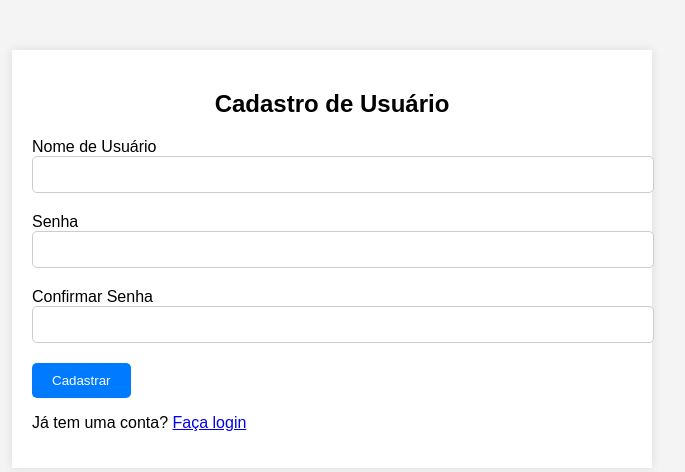
After one commit to alewnardu/papadobradofc, a Flask app: page /register in a window 1280 px wide. The commit adds this page. Shown: the top 472 px of the page, without its empty margins (308-993 px from the left). Run offline with Flask 3, Linux system fonts and the light colour scheme.

Commit message:
Alterações para a autenticação de usuário

```diff
--- a/app.py
+++ b/app.py
@@ -1,10 +1,66 @@
-from flask import Flask, render_template
+from flask import Flask, render_template, redirect, url_for, flash
+from flask_sqlalchemy import SQLAlchemy
+from flask_bcrypt import Bcrypt
+from flask_wtf import FlaskForm
+from wtforms import StringField, PasswordField, IntegerField, PasswordField, BooleanField
+from wtforms.validators import DataRequired, Length, EqualTo, Optional
 
+# Inicialização do Flask, SQLAlchemy e Bcrypt
 app = Flask(__name__, static_folder="static", template_folder="templates")
+app.config['SECRET_KEY'] = 'secretkey'  # Chave secreta para formulários
+app.config['SQLALCHEMY_DATABASE_URI'] = 'sqlite:///site.db'  # Banco de dados SQLite
+app.config['SQLALCHEMY_TRACK_MODIFICATIONS'] = False
 
+db = SQLAlchemy(app)
+bcrypt = Bcrypt(app)
+
+# Modelo de Usuário
+class User(db.Model):
+    id = db.Column(db.Integer, primary_key=True)
+    username = db.Column(db.String(25), unique=True, nullable=False)
+    numero_camisa = db.Column(db.SmallInteger, nullable=False)  # Número de camisa deve ser um inteiro pequeno
+    nome_completo = db.Column(db.String(120), nullable=False)
+    is_policial_penal = db.Column(db.Boolean, nullable=False, default=False)
+    is_associado = db.Column(db.Boolean, nullable=False, default=False)
+    is_mensalista = db.Column(db.Boolean, nullable=False, default=False)
+    password = db.Column(db.String(60), nullable=False)
+
+# Formulário de Cadastro
+class RegistrationForm(FlaskForm):
+    username = StringField('Nome na Pelada', validators=[DataRequired(), Length(min=3, max=25)])
+    numero_camisa = IntegerField('Número da Camisa', validators=[DataRequired()])
+    nome_completo = StringField('Nome Completo', validators=[DataRequired(), Length(min=3, max=120)])
+    is_policial_penal = BooleanField('Policial Penal?', validators=[Optional()])
+    is_associado = BooleanField('Associado SINDPPEN?', validators=[Optional()])
+    is_mensalista = BooleanField('Mensalista na Pelada?', validators=[Optional()])
+    password = PasswordField('Senha', validators=[DataRequired()])
+    confirm_password = PasswordField('Confirmação de Senha', validators=[DataRequired(), EqualTo('password', message='As senhas não coincidem')])
+
+# Rota para a Página de Cadastro
+@app.route("/register", methods=['GET', 'POST'])
+def register():
+    form = RegistrationForm()
+    if form.validate_on_submit():
+        hashed_password = bcrypt.generate_password_hash(form.password.data).decode('utf-8')
+        user = User(
+            username=form.username.data,
+            numero_camisa=int(form.numero_camisa.data),
+            nome_completo=form.nome_completo.data,
+            is_policial_penal=form.is_policial_penal.data or False,
+            is_associado=form.is_associado.data or False,
+            is_mensalista=form.is_mensalista.data or False,
+            password=hashed_password
+        )
+        db.session.add(user)
+        db.session.commit()
+        flash('Sua conta foi criada com sucesso!', 'success')
+        return redirect(url_for('login'))  # Direciona para a página de login após o cadastro
+    return render_template('register.html', title='Cadastro', form=form)
+
+# Página Inicial (Login ou home)
 @app.route("/")
-def home():
-    return render_template("index.html")
+def index():
+    return render_template('index.html')
 
 if __name__ == "__main__":
     app.run(debug=True)
--- a/static/css/style.css
+++ b/static/css/style.css
@@ -1,8 +1,51 @@
-body {
+/* body {
     font-family: Arial, sans-serif;
     text-align: center;
     margin-top: 50px;
 }
 h1 {
     color: #007bff;
+} */
+
+body {
+    font-family: Arial, sans-serif;
+    background-color: #f4f4f4;
+    margin: 0;
+    padding: 0;
 }
+
+.container {
+    max-width: 600px;
+    margin: 50px auto;
+    background-color: white;
+    padding: 20px;
+    box-shadow: 0 0 10px rgba(0, 0, 0, 0.1);
+}
+
+h2 {
+    text-align: center;
+}
+
+.form-group {
+    margin-bottom: 20px;
+}
+
+.form-control {
+    width: 100%;
+    padding: 10px;
+    border: 1px solid #ccc;
+    border-radius: 5px;
+}
+
+.btn {
+    background-color: #007bff;
+    color: white;
+    border: none;
+    padding: 10px 20px;
+    border-radius: 5px;
+    cursor: pointer;
+}
+
+.btn:hover {
+    background-color: #0056b3;
+}
--- a/templates/index.html
+++ b/templates/index.html
@@ -12,5 +12,7 @@
   <body>
     <h1>Hello, World! 🚀</h1>
     <p>Esta é uma aplicação Flask rodando no Docker.</p>
+    <p>Não tem uma conta? Cadastre-se!<a href="{{ url_for('register') }}">Primeiro Acesso</a></p>
+
   </body>
 </html>
--- /dev/null
+++ b/templates/register.html
@@ -0,0 +1,31 @@
+<!DOCTYPE html>
+<html lang="pt-br">
+<head>
+    <meta charset="UTF-8">
+    <meta name="viewport" content="width=device-width, initial-scale=1.0">
+    <title>Cadastro - Papo Dobrado</title>
+    <link rel="stylesheet" href="{{ url_for('static', filename='css/style.css') }}">
+</head>
+<body>
+    <div class="container">
+        <h2>Cadastro de Usuário</h2>
+        <form method="POST" action="{{ url_for('register') }}">
+            {{ form.hidden_tag() }}
+            <div class="form-group">
+                <label for="username">Nome de Usuário</label>
+                {{ form.username(class="form-control", id="username") }}
+            </div>
+            <div class="form-group">
+                <label for="password">Senha</label>
+                {{ form.password(class="form-control", id="password") }}
+            </div>
+            <div class="form-group">
+                <label for="confirm_password">Confirmar Senha</label>
+                {{ form.confirm_password(class="form-control", id="confirm_password") }}
+            </div>
+            <button type="submit" class="btn btn-primary">Cadastrar</button>
+        </form>
+        <p>Já tem uma conta? <a href="{{ url_for('login') }}">Faça login</a></p>
+    </div>
+</body>
+</html>
```
Also changed, not shown: 1 other file.
